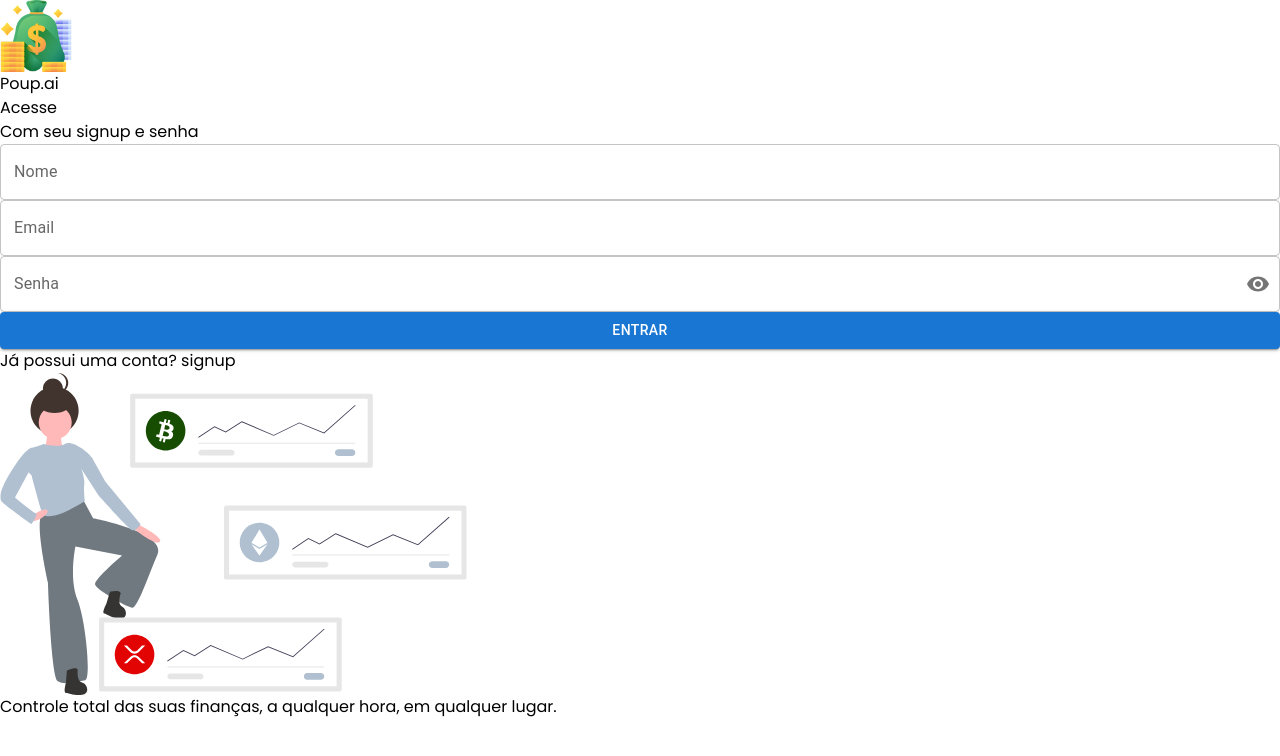
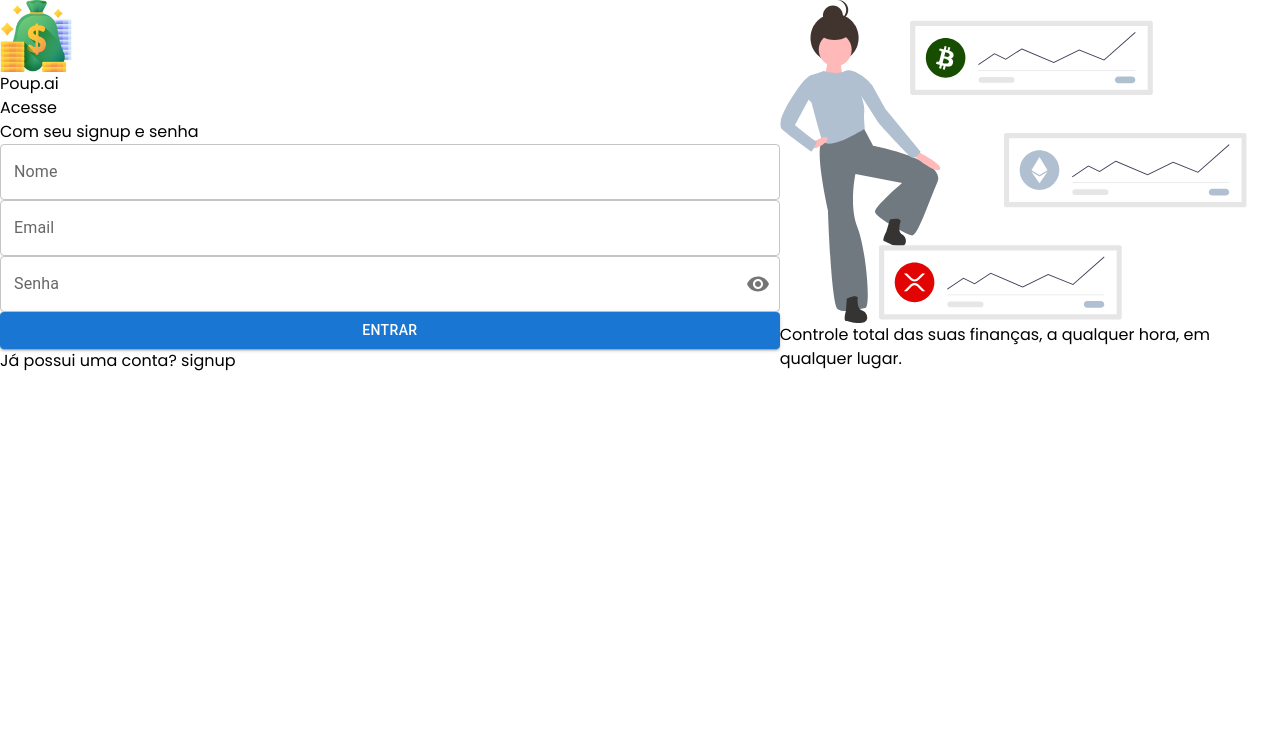
Before and after one commit to Douglass1981/FIAP-Fase1, a Next.js app: page /cadastro in a window 1280 px wide. Shown: the top 756 px of the page. Built offline with nearby package versions, Linux system fonts and the light colour scheme.

Commit message:
feat(styles): add layout at signup page

```diff
--- a/src/app/cadastro/signup.styles.module.scss
+++ b/src/app/cadastro/signup.styles.module.scss
@@ -19,3 +19,11 @@ $gray-neutral-800: #424242;
 
 $white: #ffffff;
 $black: #000000;
+
+.signup {
+  display: flex;
+  flex-direction: row;
+  width: 100vw;
+  min-height: 100vh;
+
+}
```
